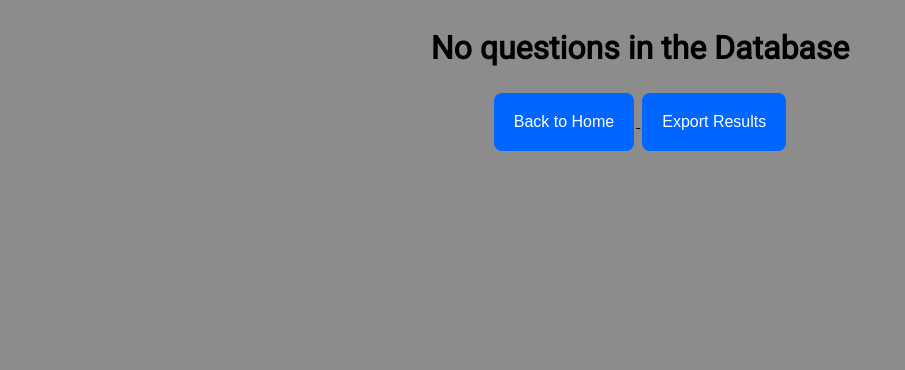
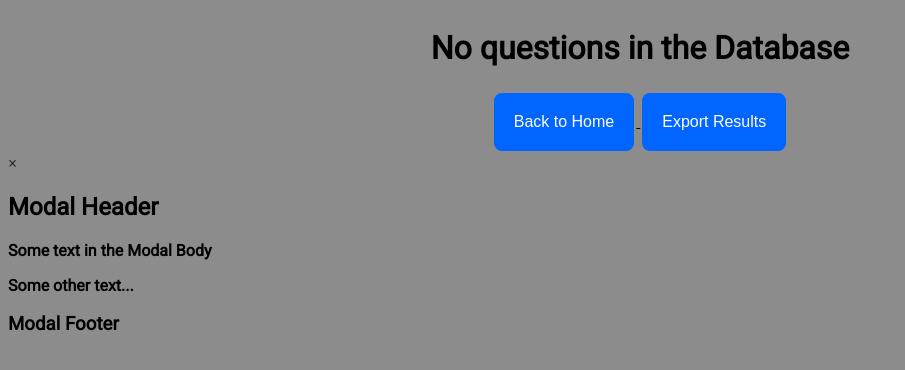
Before and after one commit to MTUHIDE/ask-meagain, a Flask app: template app/ask_meagain/blueprints/admin/templates/ResultsPage.html in a window 1280 px wide. Shown: the top 370 px of the page, without its empty margins (0-905 px from the left). Run offline with Flask 2, Linux system fonts and the light colour scheme; the template is opened without the code that fills it, so the values that code supplies are empty; some libraries are stand-ins or nearby versions.

Commit message:
Add modals to webpages

```diff
--- a/app/ask_meagain/static/assets/css/style.css
+++ b/app/ask_meagain/static/assets/css/style.css
@@ -39,7 +39,6 @@ img.largeSquareImage {
 }
 
 img.questionIcon {
-	float: right;
 	height: 50px;
 	width: 50px;
 }
@@ -140,75 +139,3 @@ button.button {
 	height: 80vh;
 	width: 95vw;
 }
-
-/* CSS for the Modal */
-
-/* The Modal (background) */
-.modal {
-  display: none; /* Hidden by default */
-  position: fixed; /* Stay in place */
-  z-index: 1; /* Sit on top */
-  padding-top: 100px; /* Location of the box */
-  left: 0;
-  top: 0;
-  width: 100%; /* Full width */
-  height: 100%; /* Full height */
-  overflow: auto; /* Enable scroll if needed */
-  background-color: rgb(0,0,0); /* Fallback color */
-  background-color: rgba(0,0,0,0.4); /* Black w/ opacity */
-}
-
-/* Modal Content */
-.modal-content {
-  position: relative;
-  background-color: #fefefe;
-  margin: auto;
-  padding: 0;
-  border: 1px solid #888;
-  width: 80%;
-  box-shadow: 0 4px 8px 0 rgba(0,0,0,0.2),0 6px 20px 0 rgba(0,0,0,0.19);
-  -webkit-animation-name: animatetop;
-  -webkit-animation-duration: 0.4s;
-  animation-name: animatetop;
-  animation-duration: 0.4s
-}
-
-/* Add Animation */
-@-webkit-keyframes animatetop {
-  from {top:-300px; opacity:0}
-  to {top:0; opacity:1}
-}
-
-@keyframes animatetop {
-  from {top:-300px; opacity:0}
-  to {top:0; opacity:1}
-}
-
-/* The Close Button */
-.close {
-  color: white;
-  float: right;
-  font-size: 28px;
-  font-weight: bold;
-}
-
-.close:hover,
-.close:focus {
-  color: #000;
-  text-decoration: none;
-  cursor: pointer;
-}
-
-.modal-header {
-  padding: 2px 16px;
-  background-color: #808080;
-  color: white;
-}
-
-.modal-body {padding: 2px 16px;}
-
-.modal-footer {
-  padding: 2px 16px;
-  background-color: #808080;
-  color: white;
-}
--- a/app/ask_meagain/templates/base.html
+++ b/app/ask_meagain/templates/base.html
@@ -2,14 +2,17 @@
 {% block title %}{% endblock %}
 
 {% import "bootstrap/fixes.html" as fixes %}
-
+{% from "macros.html" import render_modal %}
 {% block head %}
 {{ super() }}
 {{ fixes.ie8() }}
+<script src="https://ajax.googleapis.com/ajax/libs/jquery/3.3.1/jquery.min.js"></script>
+<script src="https://maxcdn.bootstrapcdn.com/bootstrap/3.4.0/js/boostrap.min.js"></script>
 {%- endblock %}
 
 {% block styles %}
     {{ super() }}
+    <link href="https://maxcdn.boostrapcdn.com/boostrap/3.4.0/css/bootstrap.min.css">
     <link href="https://fonts.googleapis.com/css?family=Roboto" rel="stylesheet">
     <link rel="stylesheet" type = "text/css" href="{{ url_for('static', filename='assets/css/style.css') }}">
 {% endblock %}
--- a/app/ask_meagain/templates/menu.html
+++ b/app/ask_meagain/templates/menu.html
@@ -1,8 +1,8 @@
 {%- extends 'base.html' %}
-
 {% block title %}Menu - Ask{% endblock %}
 
 {% block content %}
+{{ render_modal("Main Menu", "Press F to continue...") }}
 <div align="center">
     <div style="width: fit-content">
         <a href="{{url_for('survey.surveyLandingPage')}}" target='_parent'>
```
Also changed, not shown: app/ask_meagain/templates/macros.html (added, +29 -0 lines).
